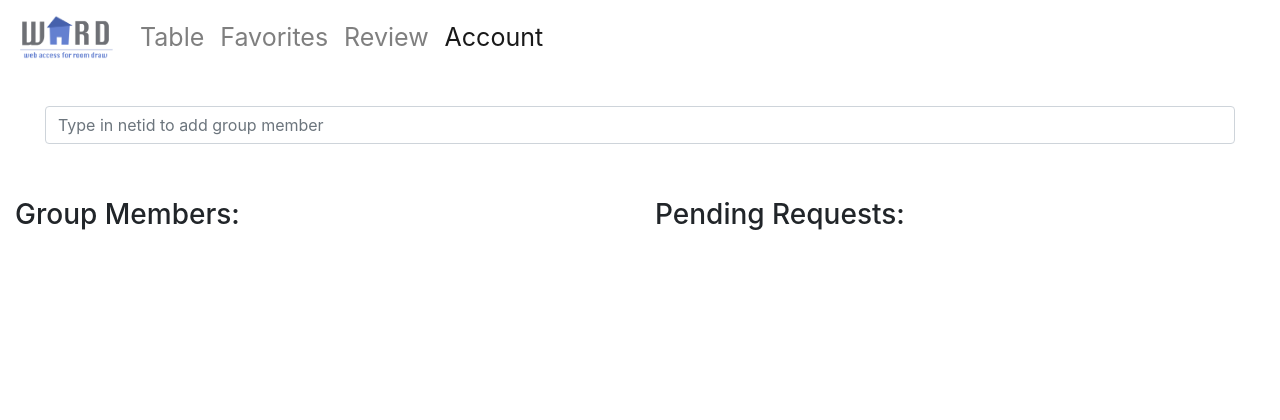
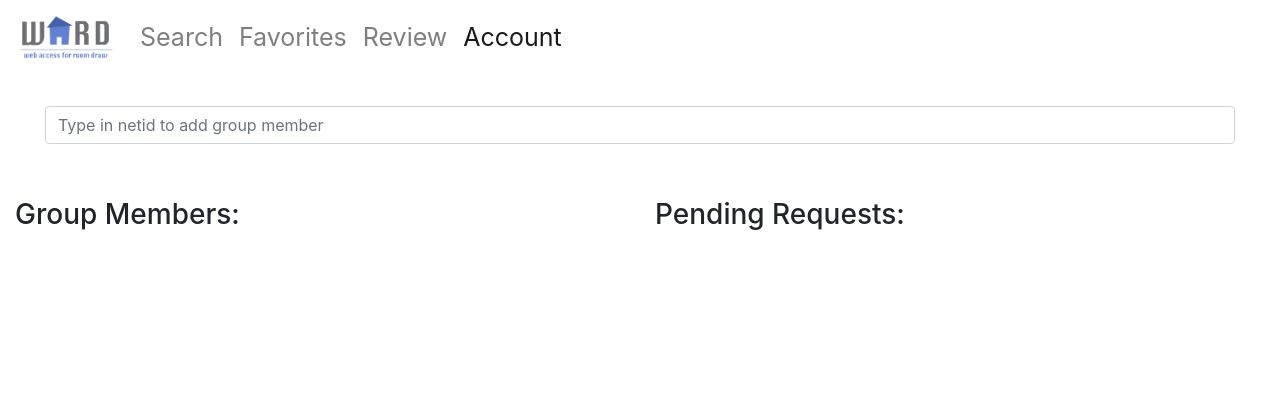
Before and after one commit to coolfan/ward, a Flask app: page /account_page in a window 1280 px wide. Shown: the top 420 px of the page. Run offline with Flask 2, Linux system fonts and the light colour scheme; parts of the project's set-up code (start-up, migrations or seed data) failed here and were passed over; some libraries are stand-ins or nearby versions.

Commit message:
changed padding of card list on favorites page and changed navbar name for search_page to Search

```diff
--- a/rooms/static/javascript/favorites_page.js
+++ b/rooms/static/javascript/favorites_page.js
@@ -154,7 +154,7 @@ function get_new_order() {
 
 $(document).ready(function() {
 	card_mgr.bigcard_arr = [$("#bigcard1_body"), $("#bigcard2_body")];
-	let ul = $("<ul>").addClass("draggable no-bullets");
+	let ul = $("<ul>").addClass("draggable no-bullets padding-0");
 	$.getJSON("/favorites", function(data) {
 		if (data.length > 0) {
 			$.each(data, function(i, val) {
--- a/rooms/templates/navbar.html
+++ b/rooms/templates/navbar.html
@@ -10,7 +10,7 @@
     <div class="collapse navbar-collapse" id="navbarSupportedContent">
         <ul class="navbar-nav mr-auto" id="nav_whole">
             <li class="nav-item active" id="nav_table">
-                <a class="nav-link" href="/" style="font-size: 25px">Table <!--<span class="sr-only">(current)</span>--></a>
+                <a class="nav-link" href="/" style="font-size: 25px">Search <!--<span class="sr-only">(current)</span>--></a>
             </li>
             <li class="nav-item" id="nav_favorites">
                 <a class="nav-link" href="/favorites_page" style="font-size: 25px">Favorites</a>
```
